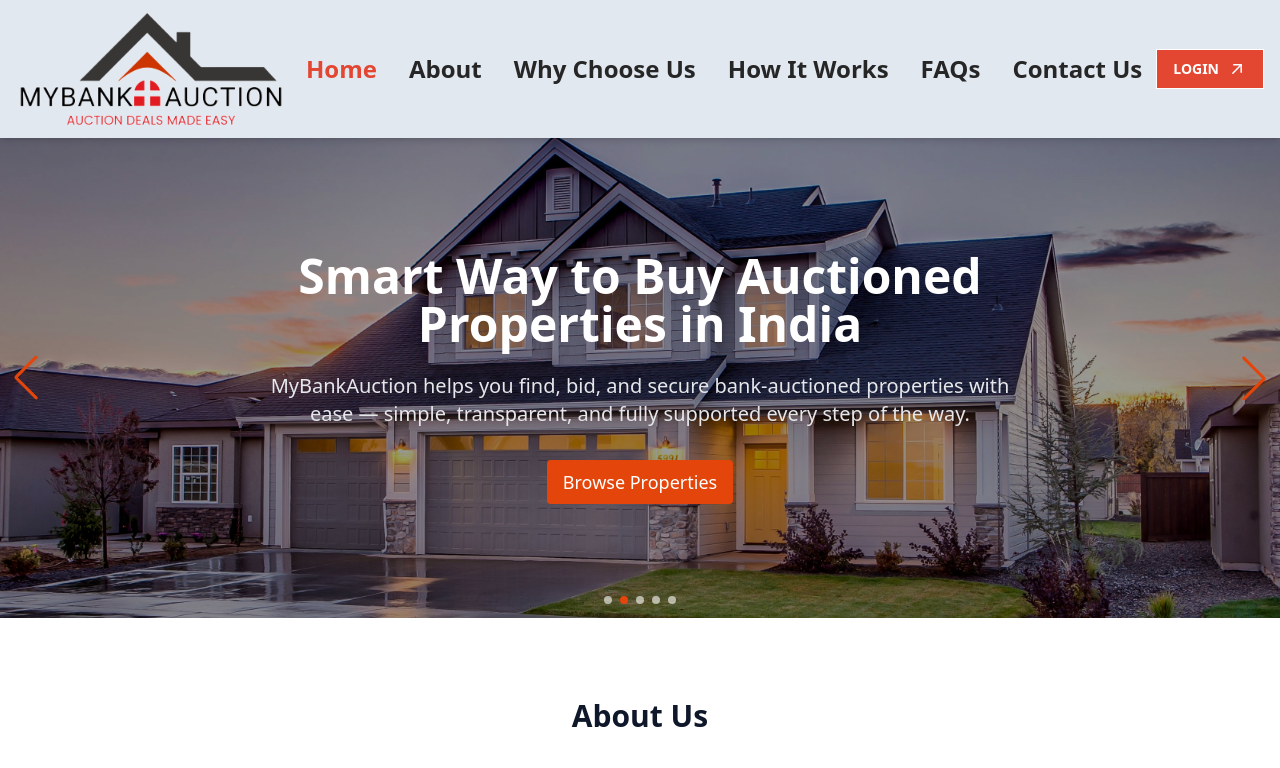
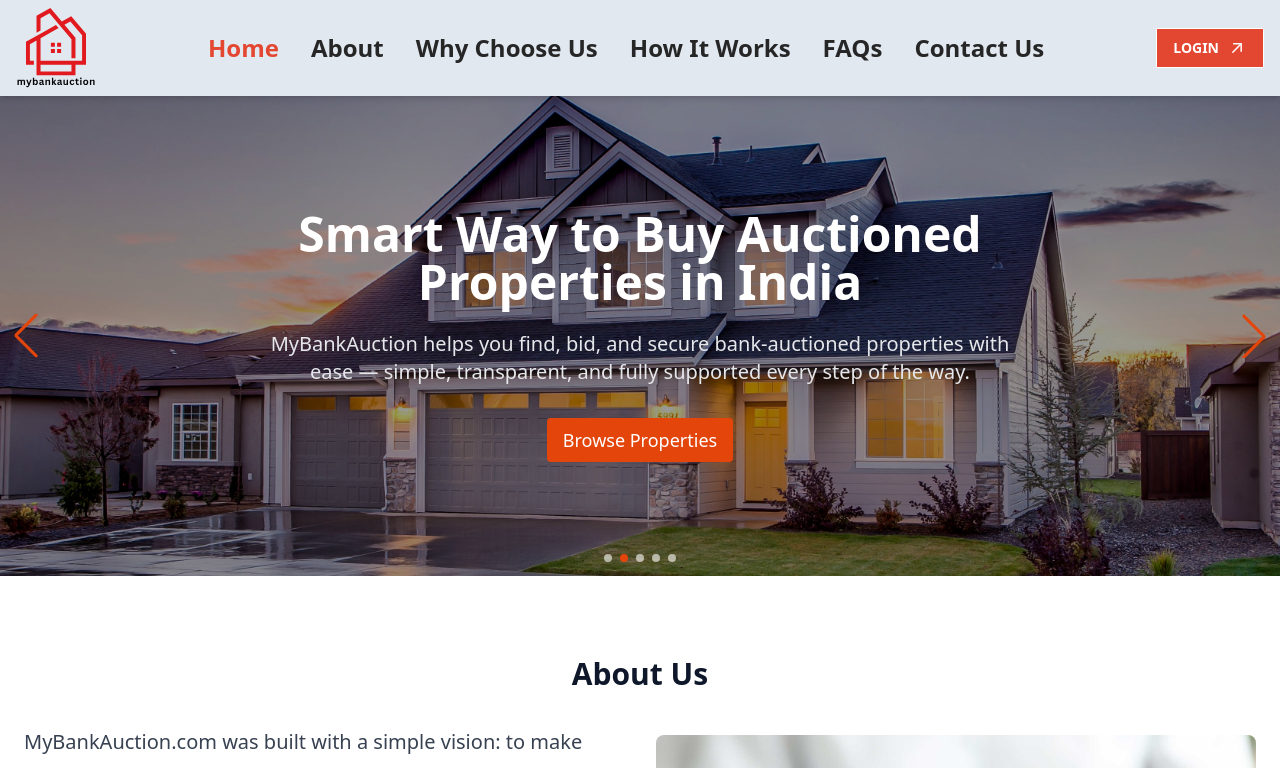
Before and after one commit to Mybankauction/mybankauction-portal, a React (Vite) app: page / in a window 1280 px wide. Shown: the top 768 px of the page. Built offline with nearby package versions, Linux system fonts and the light colour scheme.

Commit message:
updated logo

```diff
--- a/src/components/Header.tsx
+++ b/src/components/Header.tsx
@@ -94,7 +94,7 @@ export default function Header() {
         <div className='flex items-center justify-between w-full min-[1250px]:w-auto'>
           <Link to={logoHref}>
             <div className='cursor-pointer flex items-center gap-3'>
-              <img src={Image.Logo} alt='Logo' className='h-17 w-auto object-contain rounded-sm' />
+              <img src={Image.Logo} alt='Logo' className='h-20 w-auto object-contain rounded-sm' />
             </div>
           </Link>
           <div className='hidden max-[1250px]:block p-2'>
--- a/src/utils/images.ts
+++ b/src/utils/images.ts
@@ -8,7 +8,7 @@ import landAndBuilding from '@/assets/land-and-building.jpeg'
 import land from '@/assets/land.jpeg'
 import land3 from '@/assets/land.jpg'
 import land2 from '@/assets/land2.webp'
-import logo from '@/assets/Mybankauction__2_-removebg-preview.png'
+import logo from '@/assets/Mybankauction__2_-removebg-preview.svg'
 import plot from '@/assets/plot.jpeg'
 
 export const Image = {
```
Also changed, not shown: src/assets/Mybankauction__2_-removebg-preview.png (deleted), src/assets/Mybankauction__2_-removebg-preview.svg (added).
